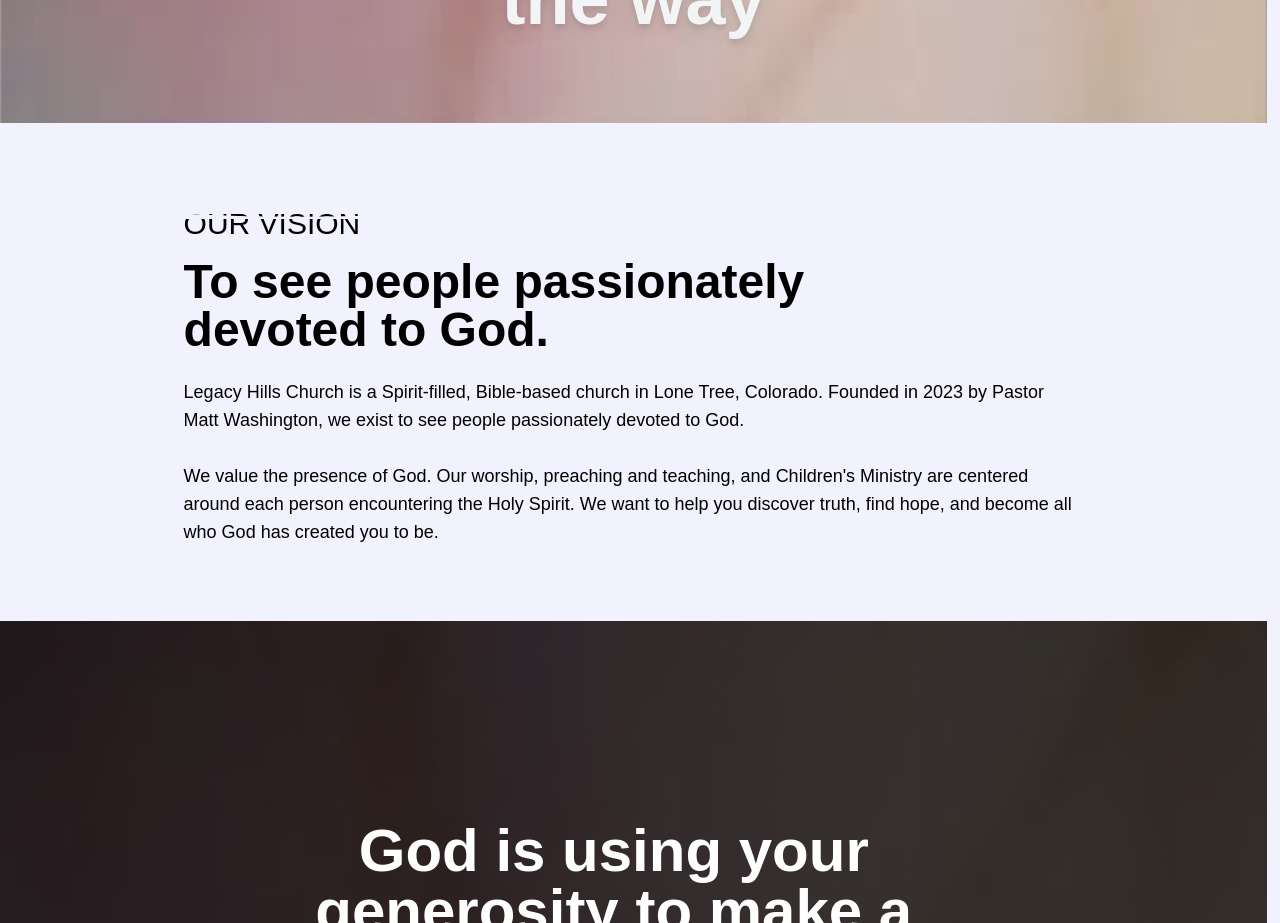
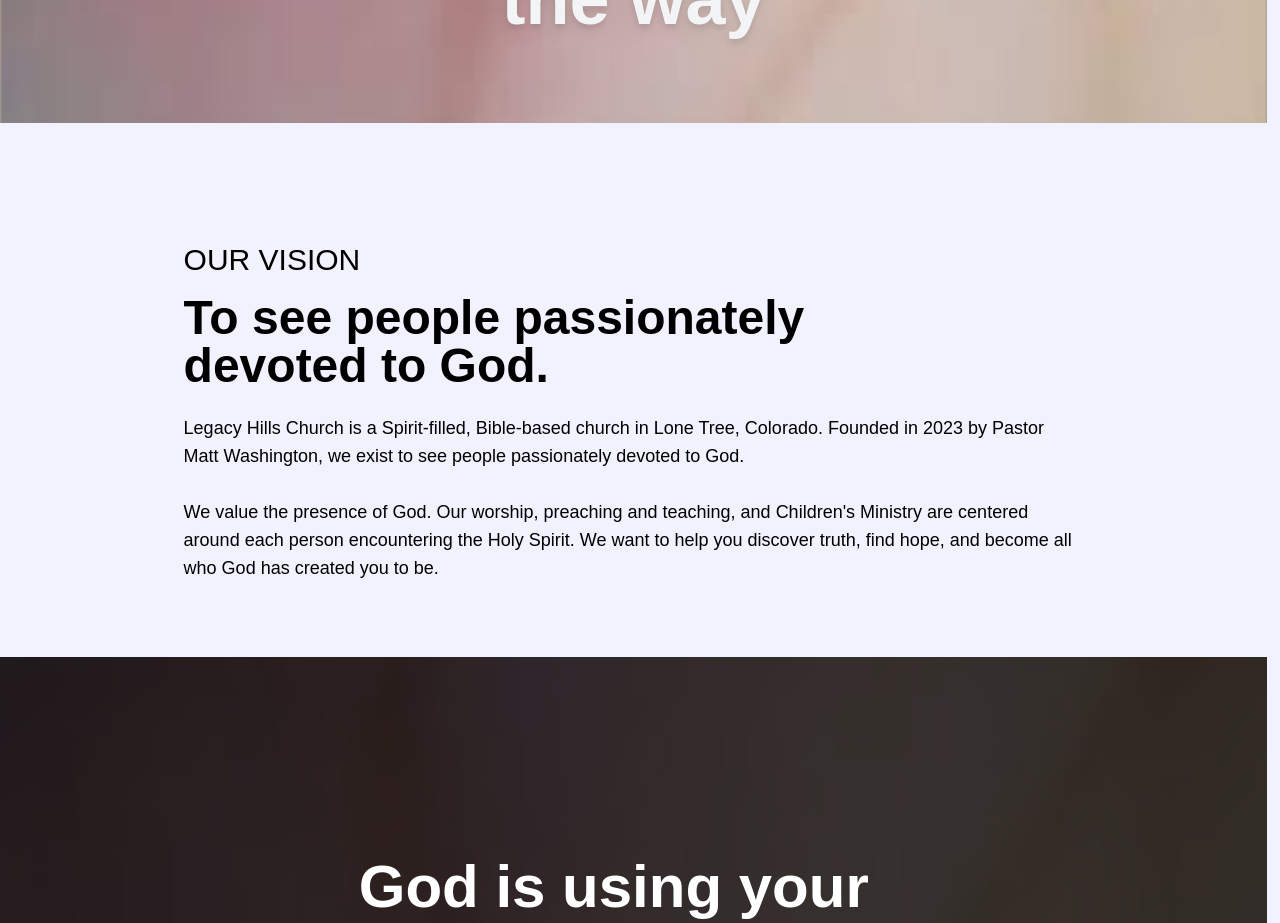
Before and after one commit to somawayapp/church, a React (Vite) app in the folder client/: page / in a window 1280 px wide. Shown: the part 2440-3363 px from the top of the page. Built offline with nearby package versions, Linux system fonts and the light colour scheme; no server answers.

Commit message:
Initial commit with new code

```diff
--- a/client/src/routes/Homepage.jsx
+++ b/client/src/routes/Homepage.jsx
@@ -201,12 +201,7 @@
 </div>
 
 
-
-
-
-
-<div className="bg-[var(--bg)]">
-  <svg
+<svg
     xmlns="http://www.w3.org/2000/svg"
     viewBox="0 0 1440 320"
     preserveAspectRatio="none"
@@ -217,7 +212,12 @@
     <path fill="var(--bg)" d="M0,0 C 480,305 975,-180 1440,96 L1440,0 L0,0 Z" />
   </svg>
 
-  <div className="px-3 md:px-[100px] py-[50px] md:py-[75px]">
+
+
+<div className="bg-[var(--bg)] ">
+
+
+  <div className="px-3 md:px-[100px] py-[50px] md:py-[75px] mt-9">
     <div className="max-w-[900px] mx-auto">
       <p className="text-2xl md:text-3xl mt-4 md:mt-2">OUR VISION</p>
 
```
